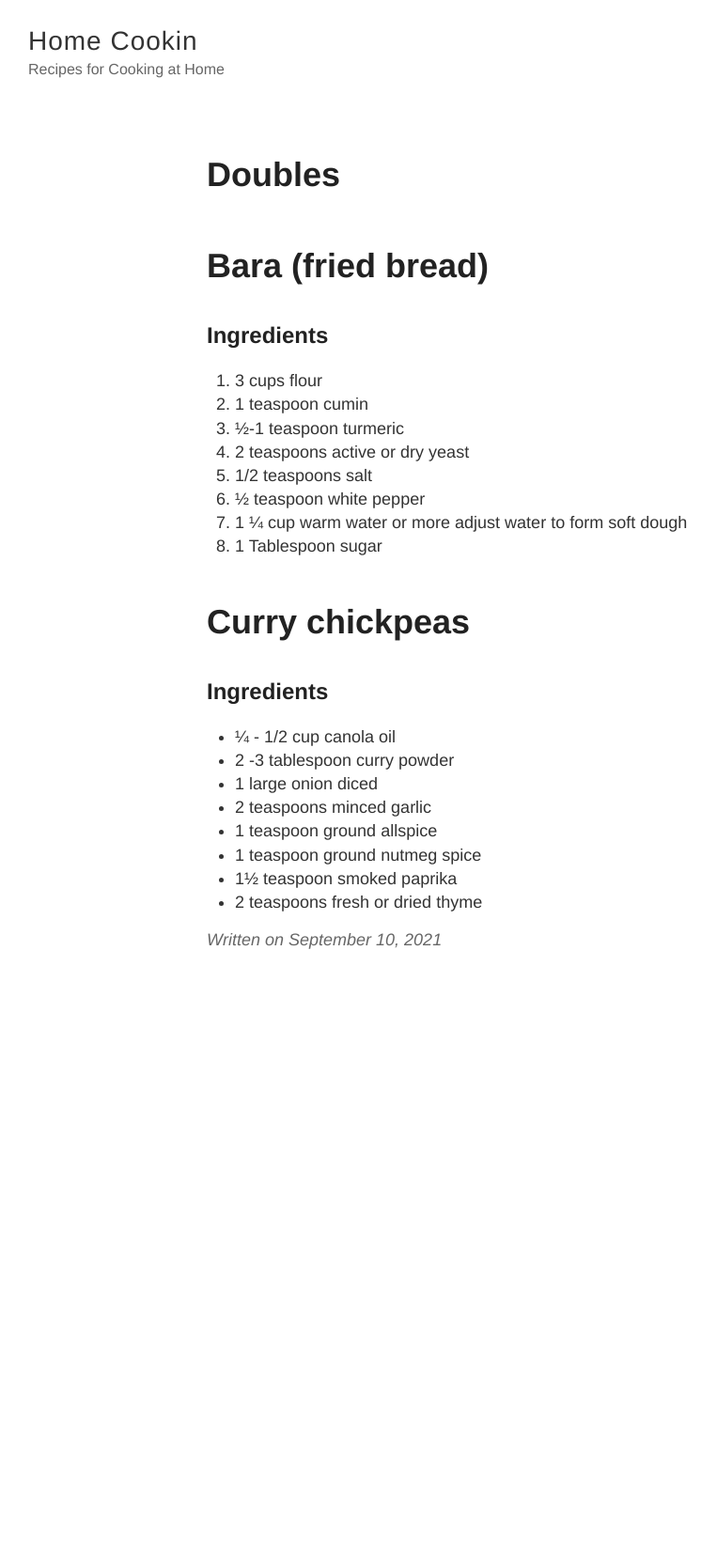
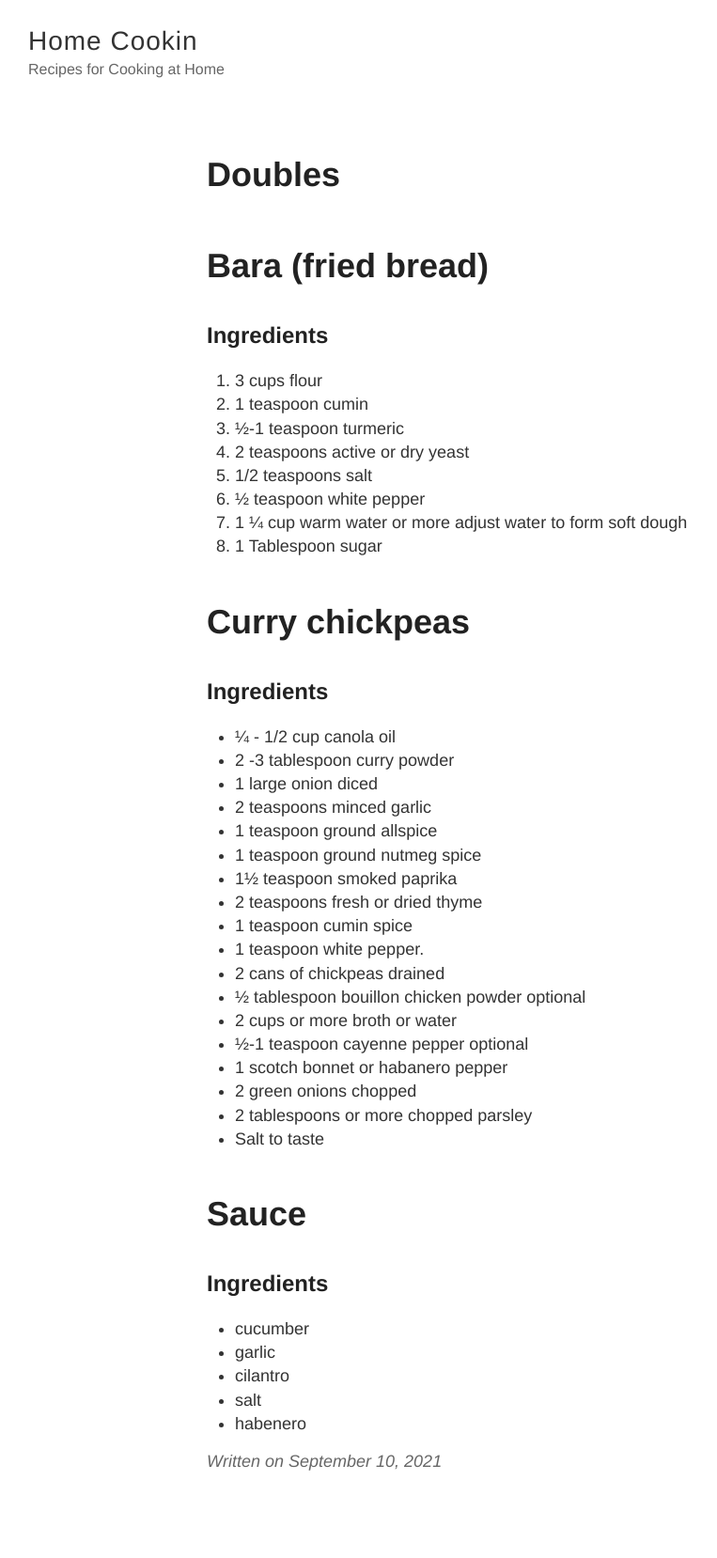
Before and after one commit to skelleyboy/cookin, a Jekyll site: the page built from _posts/2021-09-10-doubles.md, in a window 1280 px wide. Shown: the whole page at 94% size, without its empty margins (0-763 px from the left). Built offline with Jekyll 4.4.1, drawn with Linux system fonts in a browser that asks for light colours; before the commit the page ends 1103 px from its top, so only the background shows below that.

Commit message:
Update from Forestry.io skelleyboy updated _posts/2021-09-10-doubles.md

```diff
--- a/_posts/2021-09-10-doubles.md
+++ b/_posts/2021-09-10-doubles.md
@@ -28,3 +28,23 @@ title: Doubles
 * 1 teaspoon ground nutmeg spice
 * 1½ teaspoon smoked paprika
 * 2 teaspoons fresh or dried thyme
+* 1 teaspoon cumin spice
+* 1 teaspoon white pepper.
+* 2 cans of chickpeas drained
+* ½ tablespoon bouillon chicken powder optional
+* 2 cups or more broth or water
+* ½-1 teaspoon cayenne pepper optional
+* 1 scotch bonnet or habanero pepper
+* 2 green onions chopped
+* 2 tablespoons or more chopped parsley
+* Salt to taste
+
+# Sauce
+
+## Ingredients
+
+* cucumber
+* garlic
+* cilantro
+* salt
+* habenero
```
